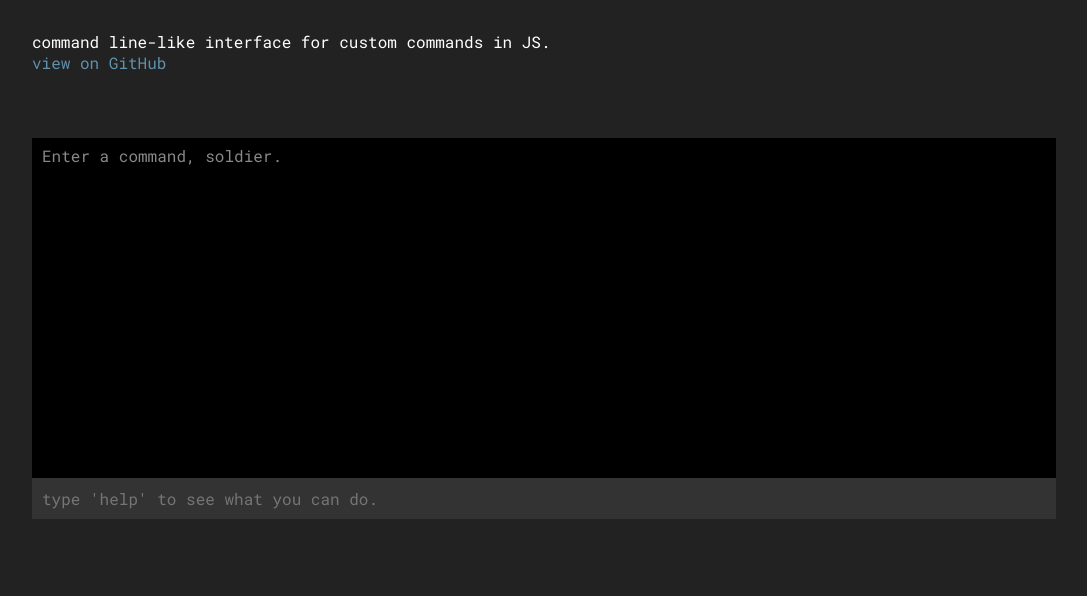
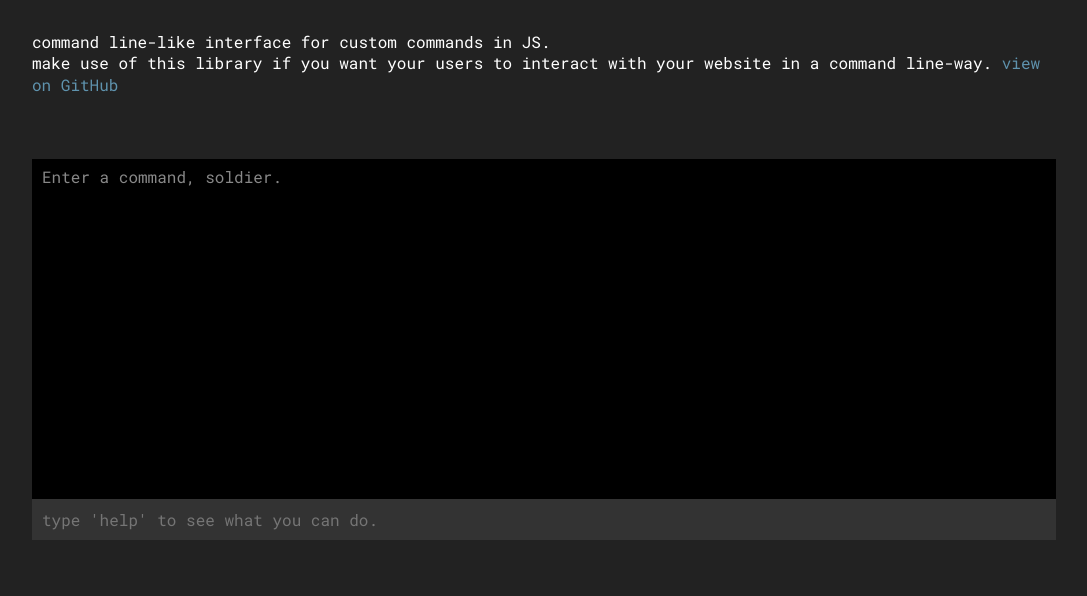
Before and after one commit to muratkemaldar/komandojs, a website: page index.html in a window 1280 px wide. Shown: the part 267-863 px from the top of the page, without its empty margins (96-1183 px from the left). Before the commit the page ends 842 px from the top, so only its background shows below. Drawn offline with Linux system fonts and the light colour scheme.

Commit message:
index / demo.css changes

```diff
--- a/demo.css
+++ b/demo.css
@@ -80,7 +80,6 @@ header .icon {
 
 p {
 	line-height: 1.33em;
-	max-width: 75%;
 }
 
 .wrapper {
--- a/index.html
+++ b/index.html
@@ -22,6 +22,7 @@
 			<img src="komando.png" class="icon">
 			<h1>komandojs</h1>
 			<p>command line-like interface for custom commands in JS.<br/>
+				make use of this library if you want your users to interact with your website in a command line-way.
 			<a style="text-decoration: none; color: #5f93ae;" href="https://github.com/muratkemaldar/komandojs">view on GitHub</a>
 		</p>
 
```
